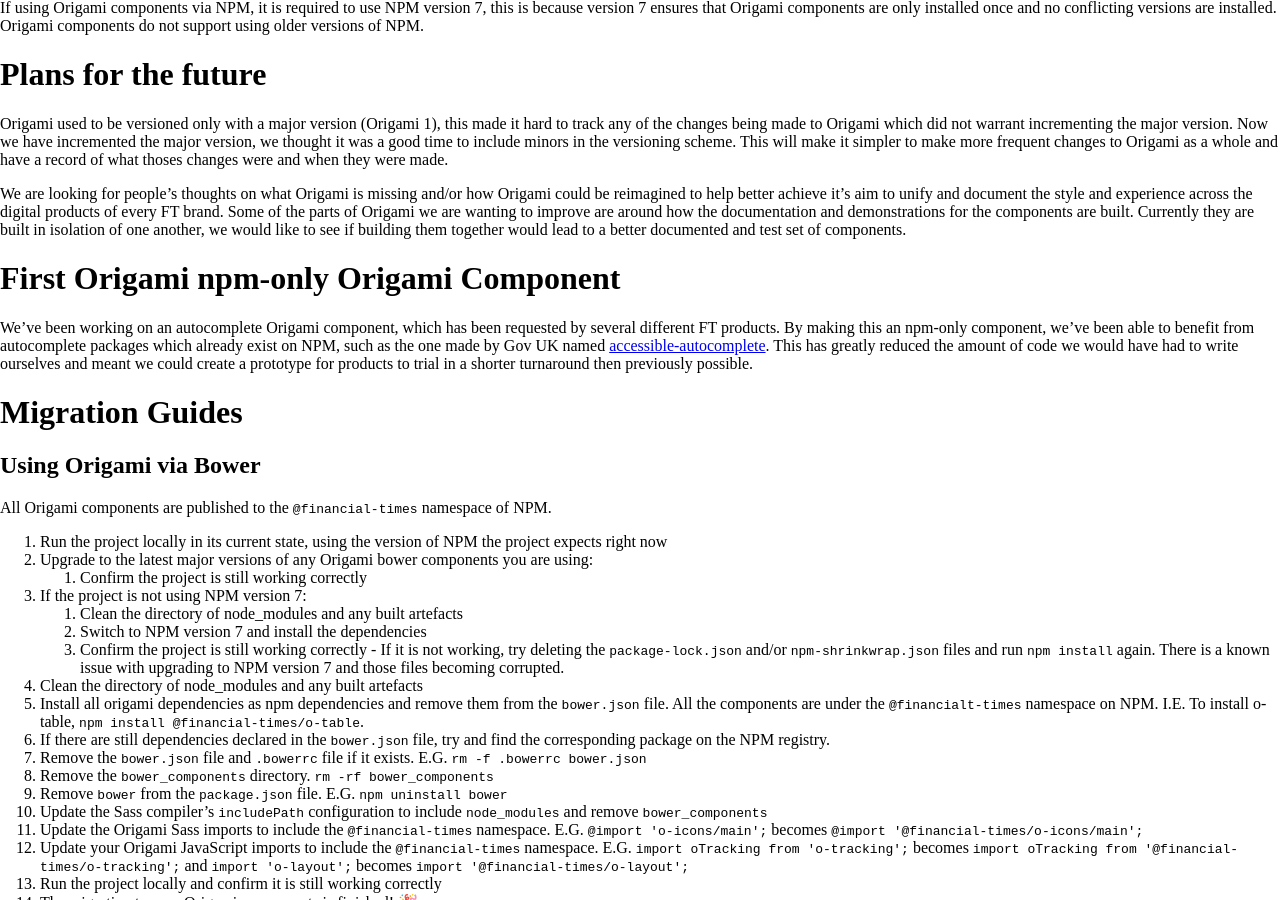
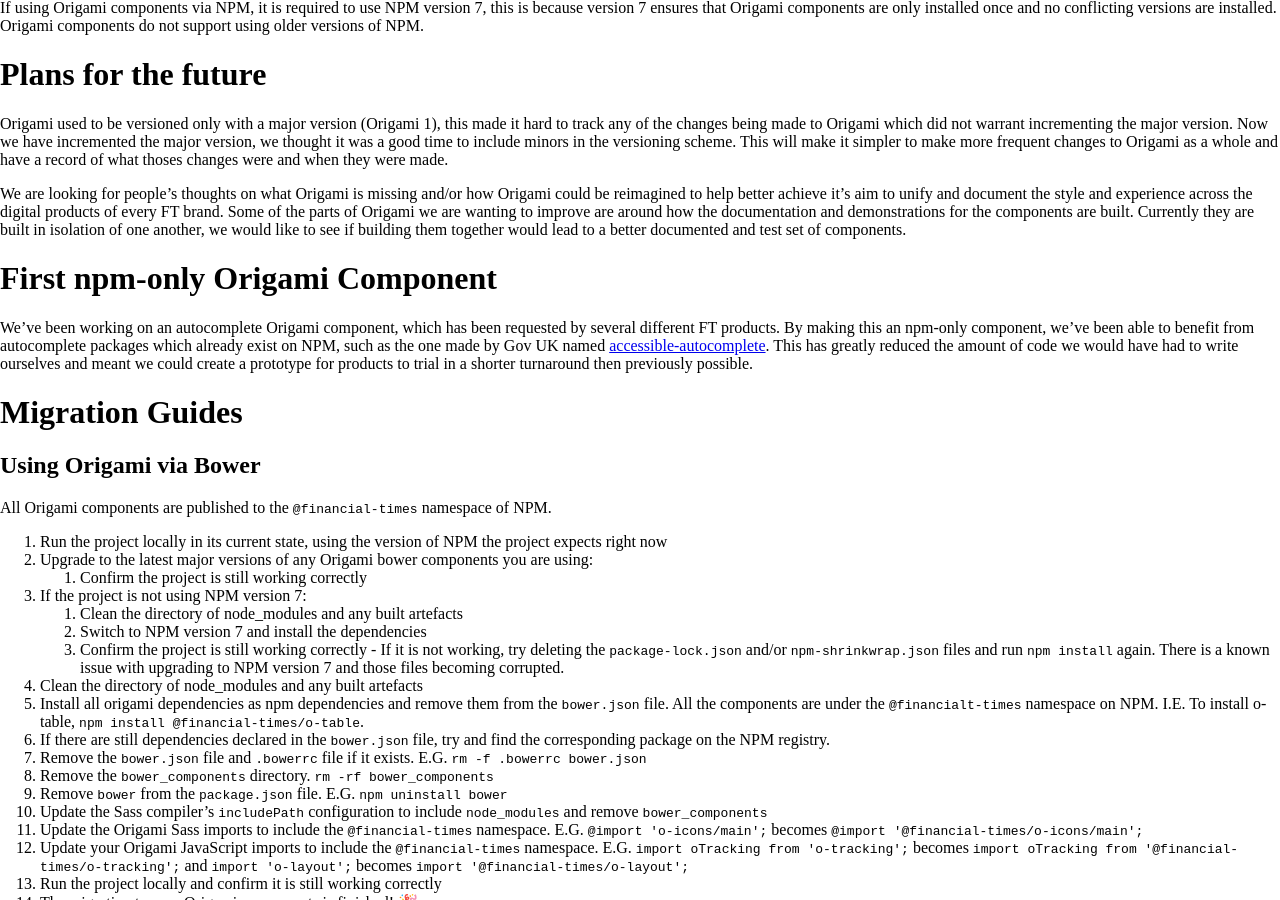
Before and after one commit to Financial-Times/origami-website, a Jekyll site: the page built from _posts/2021-07-01-origami-on-npm-and-how-to-migrate.md, in a window 1280 px wide and 900 px high, scrolled down 617 px. Built offline with Jekyll 4.4.1, drawn with Linux system fonts in a browser that asks for light colours; emoji names are drawn with the system emoji font; a style sheet for code colours, icons or effects is not loaded.

Commit message:
Update _posts/2021-07-01-origami-on-npm-and-how-to-migrate.md
Co-authored-by: Jake Champion <me@jakechampion.name>

```diff
--- a/_posts/2021-07-01-origami-on-npm-and-how-to-migrate.md
+++ b/_posts/2021-07-01-origami-on-npm-and-how-to-migrate.md
@@ -31,7 +31,7 @@ Origami used to be versioned only with a major version (Origami 1), this made it
 
 We are looking for people's thoughts on what Origami is missing and/or how Origami could be reimagined to help better achieve it's aim to unify and document the style and experience across the digital products of every FT brand. Some of the parts of Origami we are wanting to improve are around how the documentation and demonstrations for the components are built. Currently they are built in isolation of one another, we would like to see if building them together would lead to a better documented and test set of components.
 
-# First Origami npm-only Origami Component
+# First npm-only Origami Component
 
 We've been working on an autocomplete Origami component, which has been requested by several different FT products. By making this an npm-only component, we've been able to benefit from autocomplete packages which already exist on NPM, such as the one made by Gov UK named [accessible-autocomplete](https://github.com/alphagov/accessible-autocomplete). This has greatly reduced the amount of code we would have had to write ourselves and meant we could create a prototype for products to trial in a shorter turnaround then previously possible.
 
```
